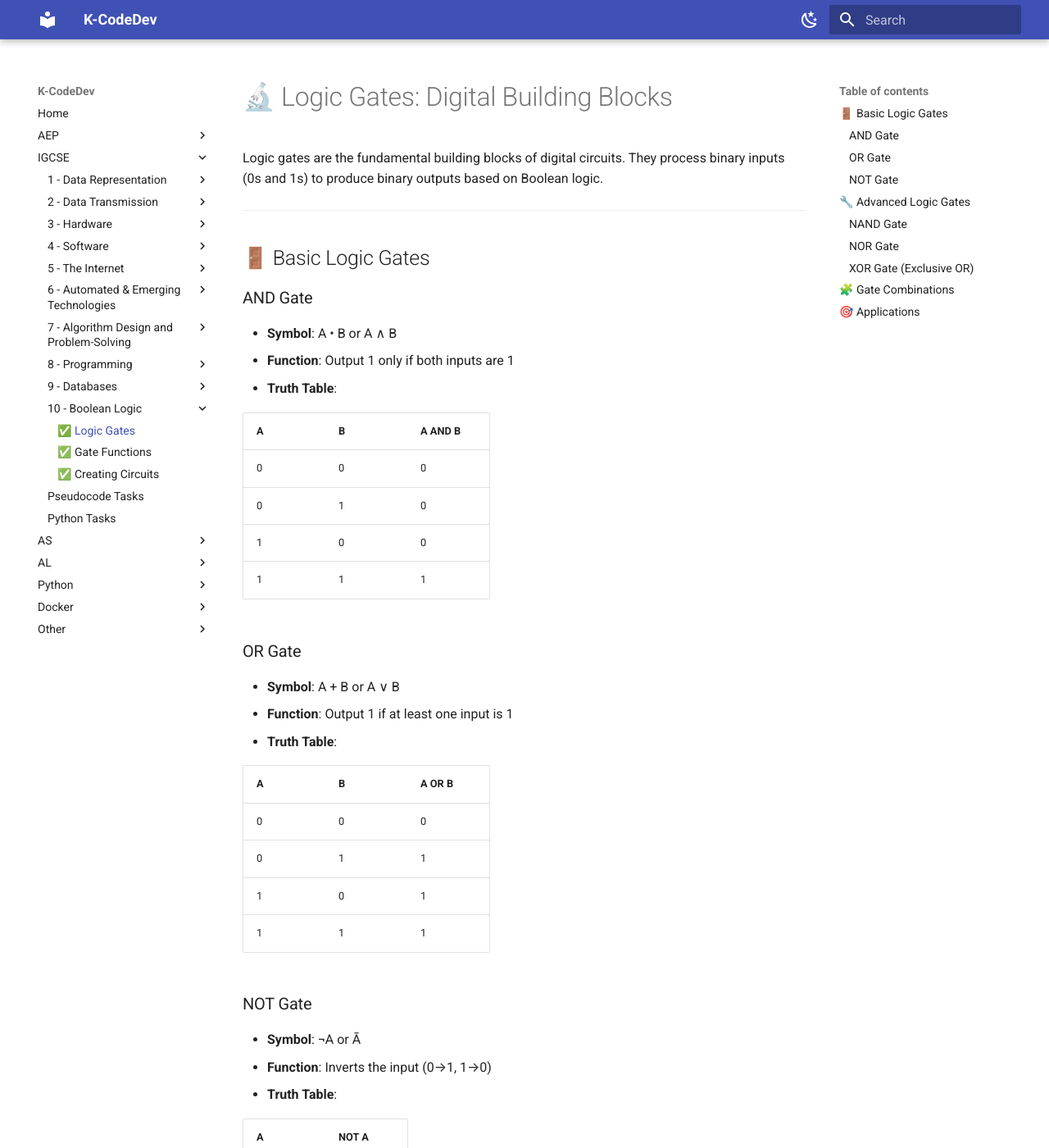
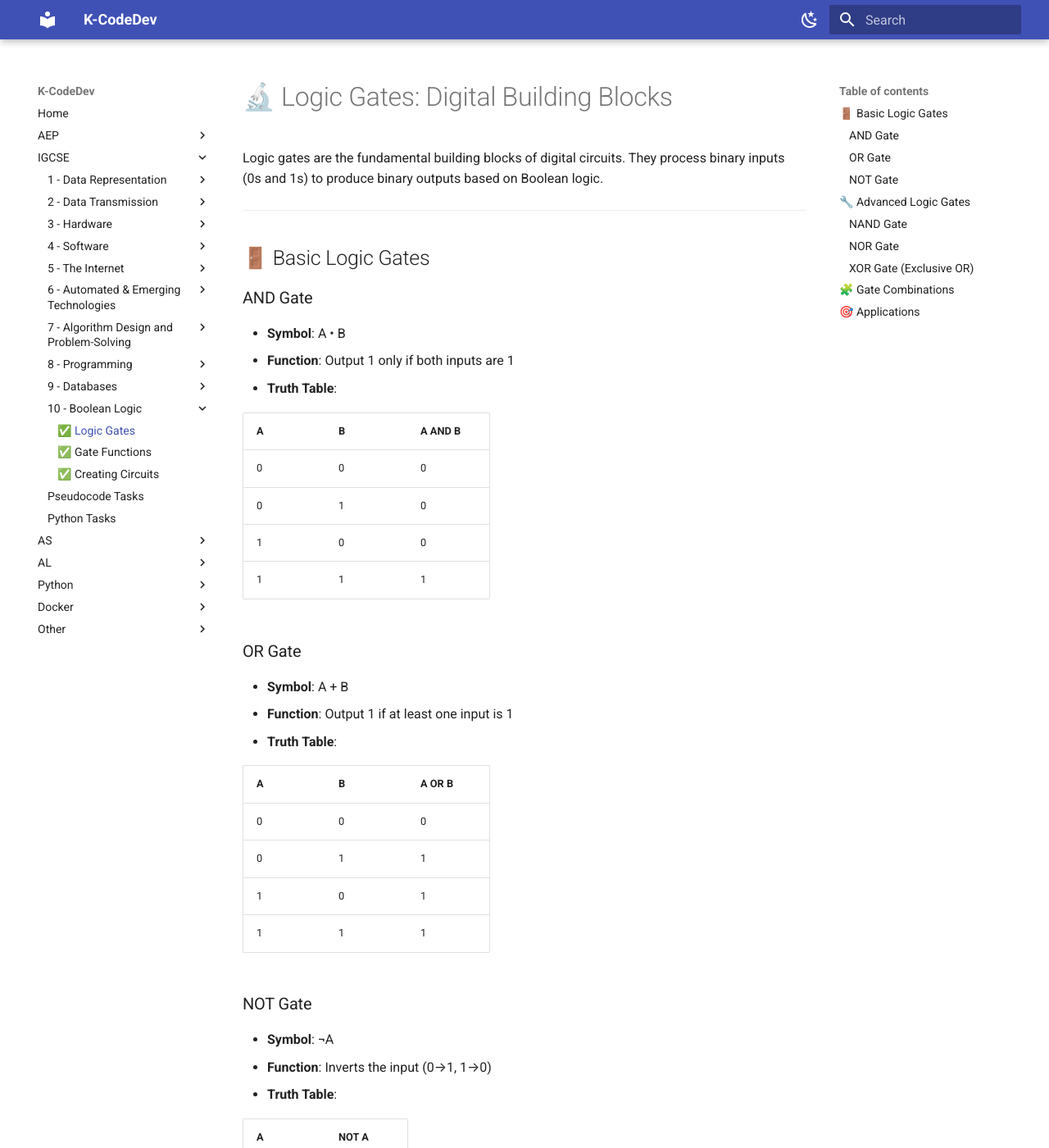
Before and after one commit to kcodedev/mkdocs, an MkDocs documentation site: the page built from docs/IG/10-logic-gates-circuits/logic-gates.md, in a window 1280 px wide and 1400 px high. Shown: the whole window at 82% size. Built offline with MkDocs 1.6.1 and Material for MkDocs 9.7.7, drawn with Linux system fonts in a browser that asks for light colours.

```diff
--- a/docs/IG/10-logic-gates-circuits/logic-gates.md
+++ b/docs/IG/10-logic-gates-circuits/logic-gates.md
@@ -7,7 +7,7 @@ Logic gates are the fundamental building blocks of digital circuits. They proces
 ## 🚪 Basic Logic Gates
 
 ### AND Gate
-- **Symbol**: A • B or A ∧ B
+- **Symbol**: A • B
 - **Function**: Output 1 only if both inputs are 1
 - **Truth Table**:
 
@@ -19,7 +19,7 @@ Logic gates are the fundamental building blocks of digital circuits. They proces
 | 1 | 1 | 1 |
 
 ### OR Gate
-- **Symbol**: A + B or A ∨ B
+- **Symbol**: A + B
 - **Function**: Output 1 if at least one input is 1
 - **Truth Table**:
 
@@ -31,7 +31,7 @@ Logic gates are the fundamental building blocks of digital circuits. They proces
 | 1 | 1 | 1 |
 
 ### NOT Gate
-- **Symbol**: ¬A or Ā
+- **Symbol**: ¬A
 - **Function**: Inverts the input (0→1, 1→0)
 - **Truth Table**:
 
```
